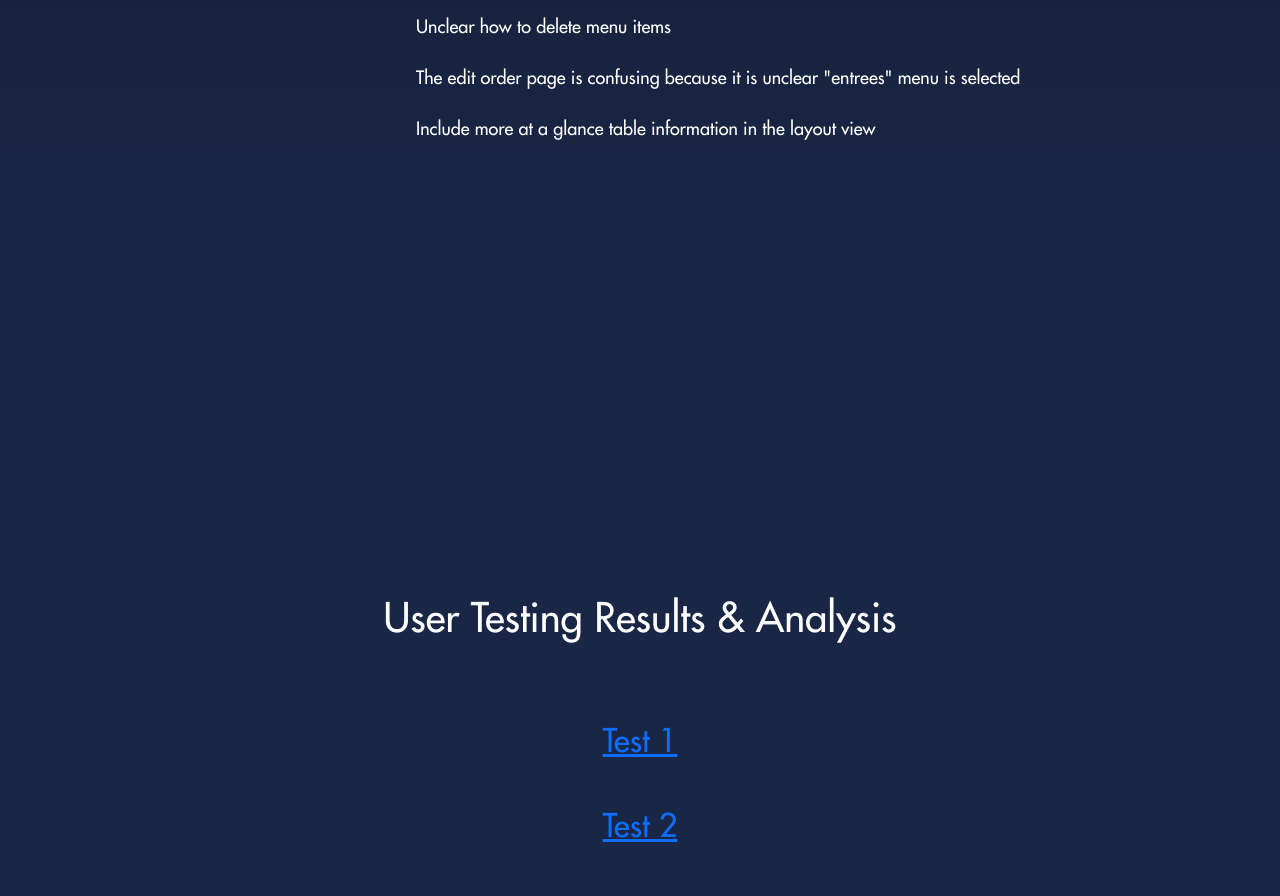
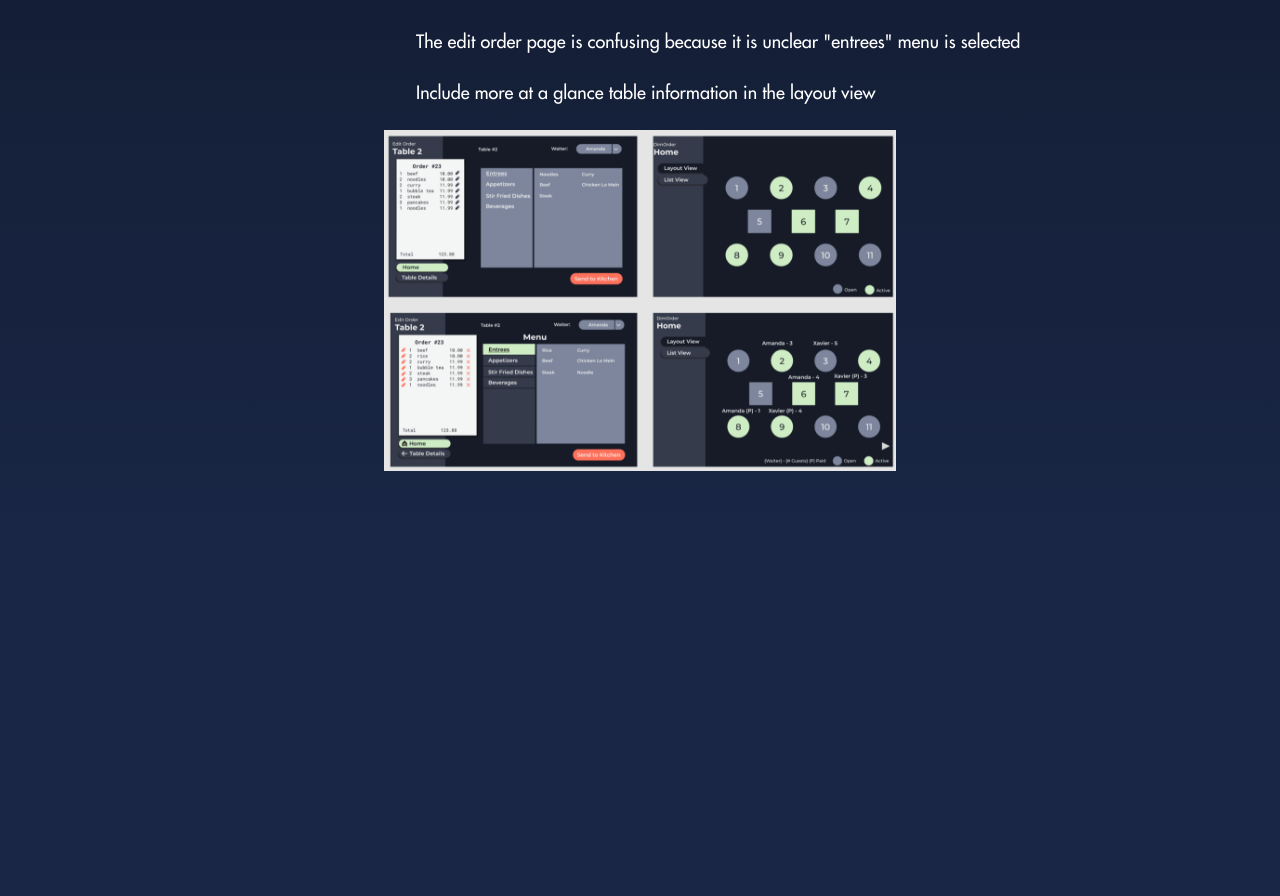
Before and after one commit to maikully/iterative-design, a React (Create React App) app: page / in a window 1280 px wide. Shown: the part 6622-7518 px from the top of the page. Built offline with nearby package versions, Linux system fonts and the light colour scheme.

Commit message:
added before and after comparison of crit

```diff
--- a/src/Homework.js
+++ b/src/Homework.js
@@ -301,6 +301,19 @@ function Homework () {
               <li>Include more at a glance table information in the layout view</li>
             </ul>
           </div>
+
+          <div>
+              <a
+                target='_blank'
+                href='https://www.figma.com/proto/pehJfzn0mIbeRGLxqmDI2b/DimOrder---precrit?scaling=scale-down&page-id=0%3A1&starting-point-node-id=6%3A3&node-id=6%3A3'
+              >
+                <img
+                  src={require('./images/beforeandafter.png')}
+                  style={{ width: '40%', height: '40%', marginBottom: '10vh' }}
+                />
+              </a>
+            </div>
+
         </div>
       </div>
       <div className='HW-header-four'>
```
Also changed, not shown: src/images/beforeandafter.png (added).
